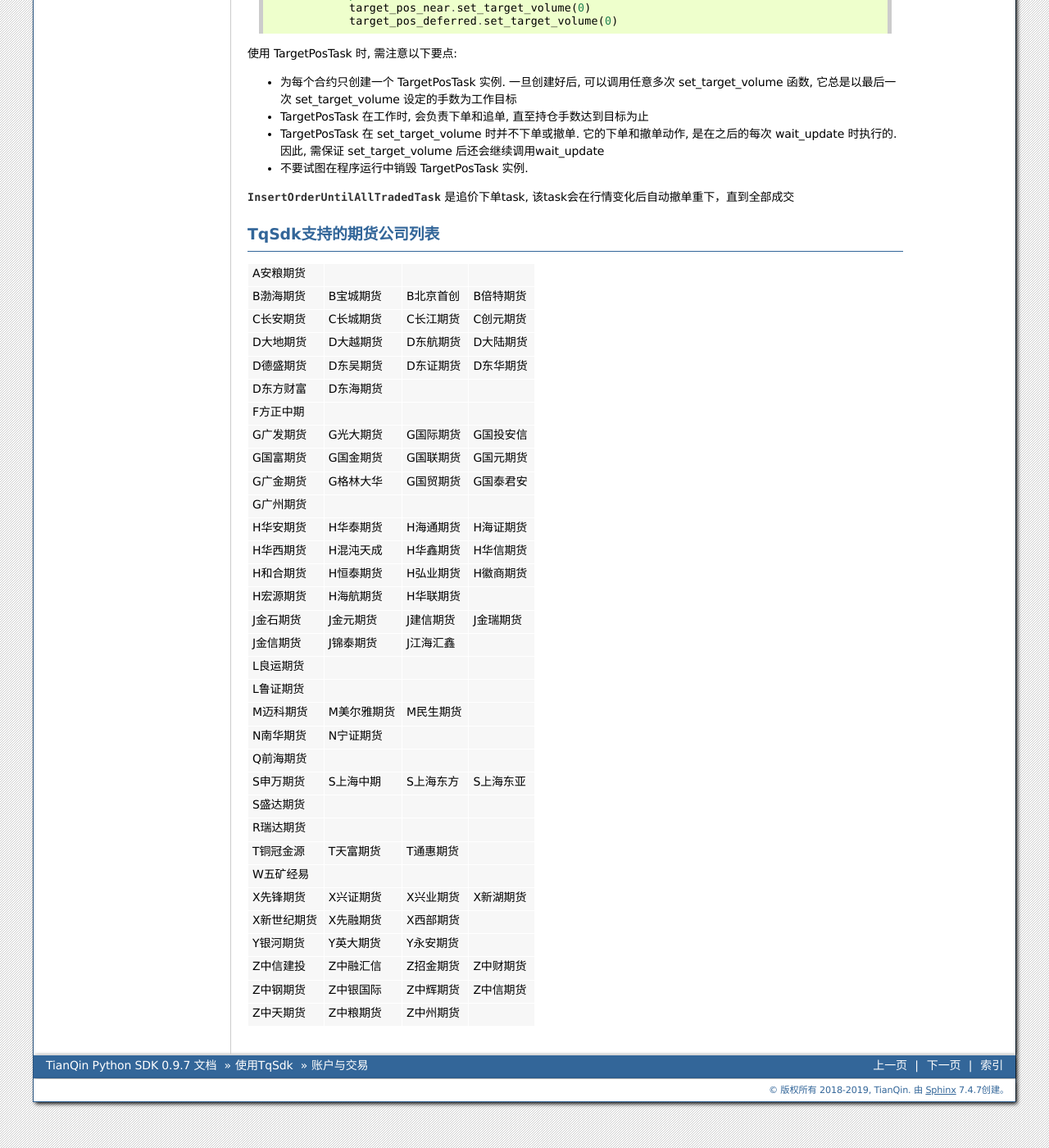
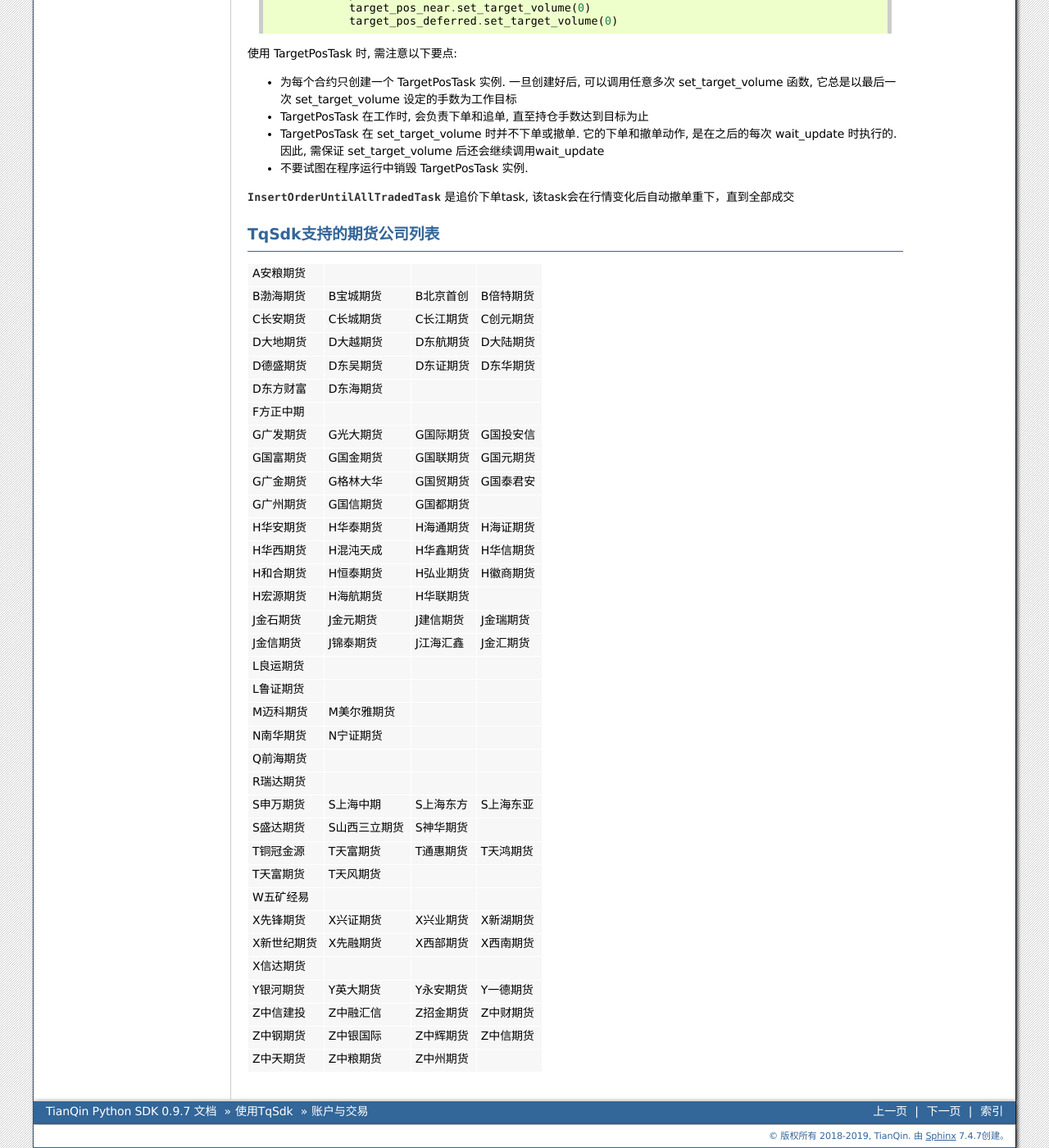
Before and after one commit to shinnytech/tqsdk-python, a Sphinx documentation site: the page built from doc/usage/trade.rst, in a window 1280 px wide and 1400 px high, scrolled down 2072 px. Shown: the whole window at 82% size. Built offline with Sphinx 7.4.7, drawn with Linux system fonts in a browser that asks for light colours; comment, search, counter and statistics services are not loaded.

Commit message:
Update trade.rst

```diff
--- a/doc/usage/trade.rst
+++ b/doc/usage/trade.rst
@@ -143,26 +143,28 @@
 G广发期货       G光大期货       G国际期货   G国投安信
 G国富期货       G国金期货       G国联期货   G国元期货
 G广金期货       G格林大华       G国贸期货   G国泰君安
-G广州期货
+G广州期货       G国信期货       G国都期货
 H华安期货       H华泰期货       H海通期货   H海证期货
 H华西期货       H混沌天成       H华鑫期货   H华信期货
 H和合期货       H恒泰期货       H弘业期货   H徽商期货
 H宏源期货       H海航期货       H华联期货
 J金石期货       J金元期货       J建信期货   J金瑞期货
-J金信期货       J锦泰期货       J江海汇鑫
+J金信期货       J锦泰期货       J江海汇鑫   J金汇期货
 L良运期货
 L鲁证期货
-M迈科期货       M美尔雅期货     M民生期货
+M迈科期货       M美尔雅期货
 N南华期货       N宁证期货
 Q前海期货
+R瑞达期货
 S申万期货       S上海中期       S上海东方   S上海东亚
-S盛达期货
-R瑞达期货
-T铜冠金源       T天富期货       T通惠期货
+S盛达期货       S山西三立期货    S神华期货
+T铜冠金源       T天富期货       T通惠期货   T天鸿期货
+T天富期货       T天风期货
 W五矿经易
 X先锋期货       X兴证期货       X兴业期货   X新湖期货
-X新世纪期货     X先融期货       X西部期货
-Y银河期货       Y英大期货       Y永安期货
+X新世纪期货     X先融期货       X西部期货   X西南期货
+X信达期货
+Y银河期货       Y英大期货       Y永安期货   Y一德期货
 Z中信建投       Z中融汇信       Z招金期货   Z中财期货
 Z中钢期货       Z中银国际       Z中辉期货   Z中信期货
 Z中天期货       Z中粮期货       Z中州期货
```
